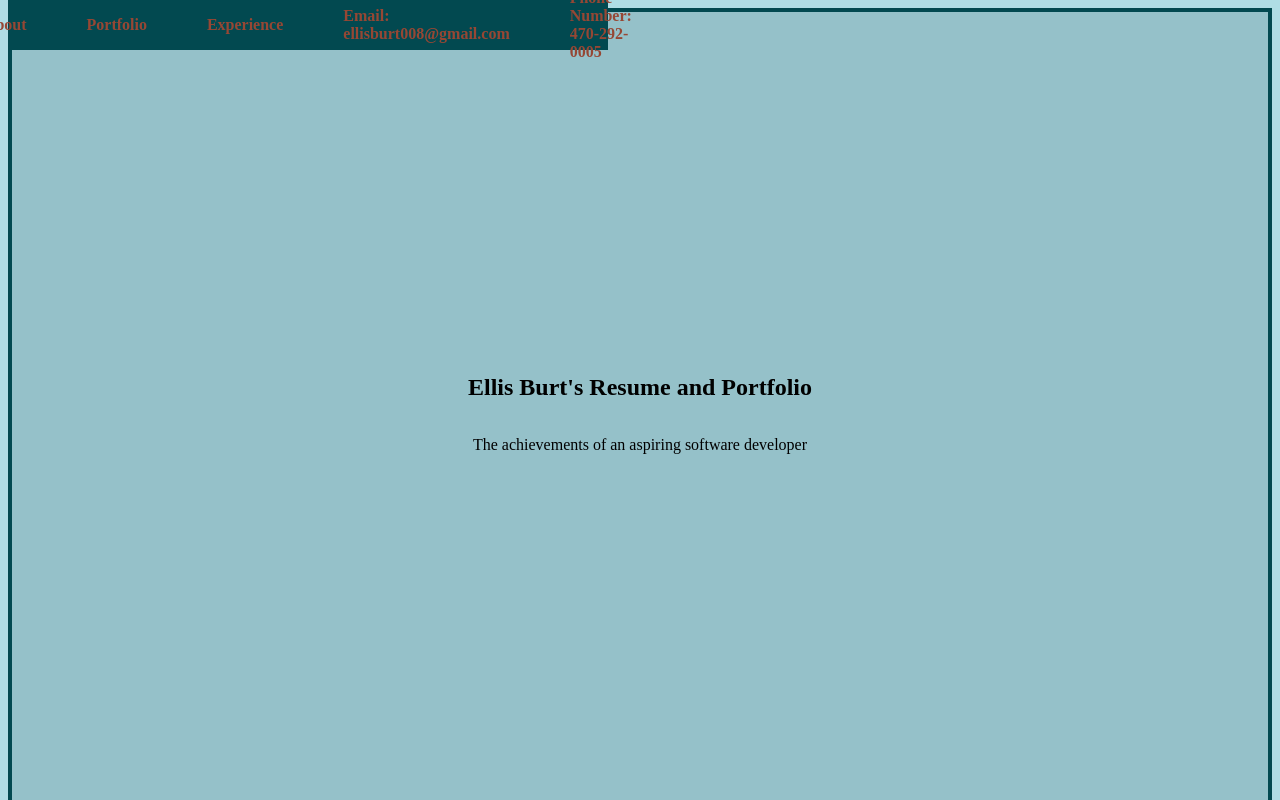
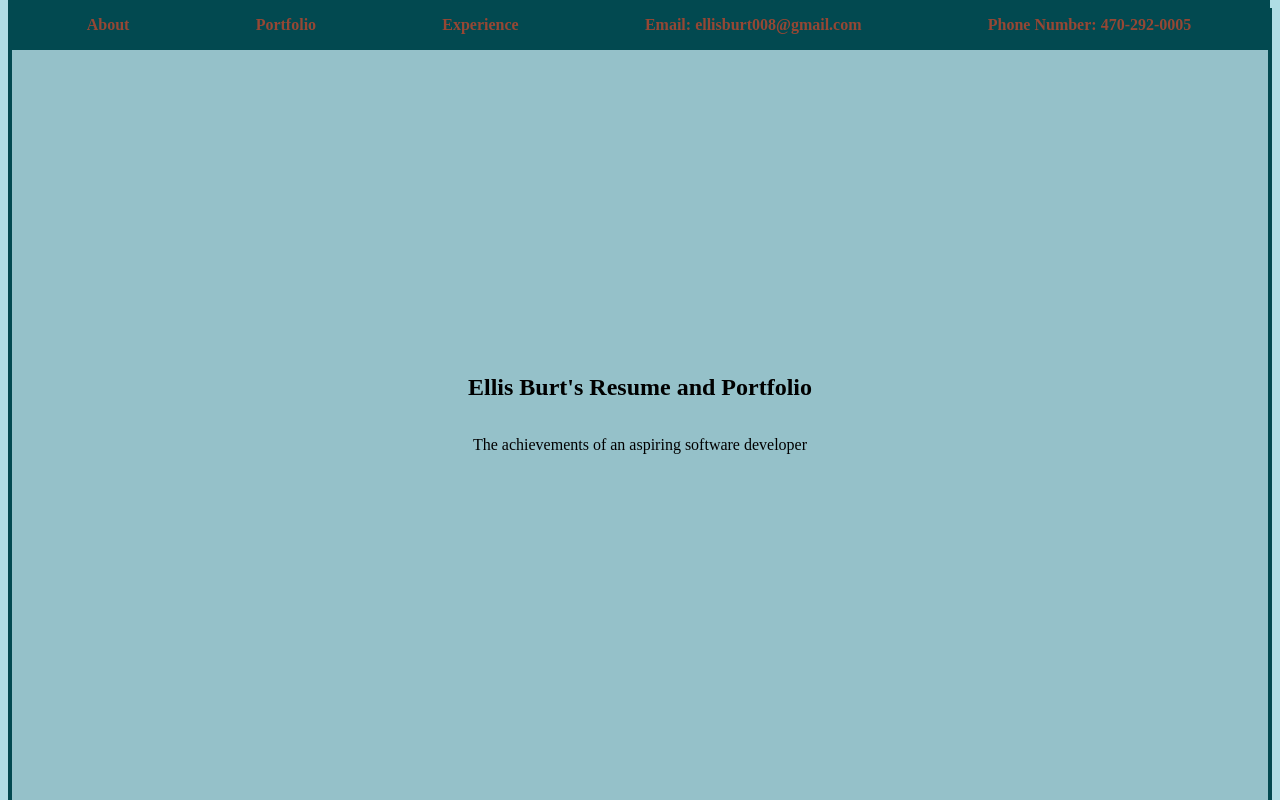
Before and after one commit to eol008/PortfolioWeb, a plain HTML site: page index.html in a window 1280 px wide. Shown: the top 800 px of the page. Drawn offline with Linux system fonts and the light colour scheme.

Commit message:
Update styles.css

```diff
--- a/styles.css
+++ b/styles.css
@@ -5,7 +5,7 @@ html {
   .navbar{
     position: fixed;
     top: 0;
-    max-width: 100vw;
+    width: 98.6vw;
     background: #024950;
     height: 50px;
     display: flex;
```
